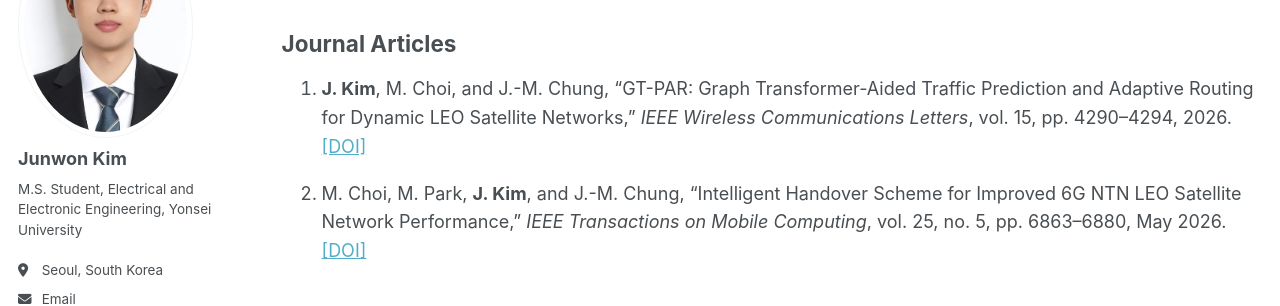
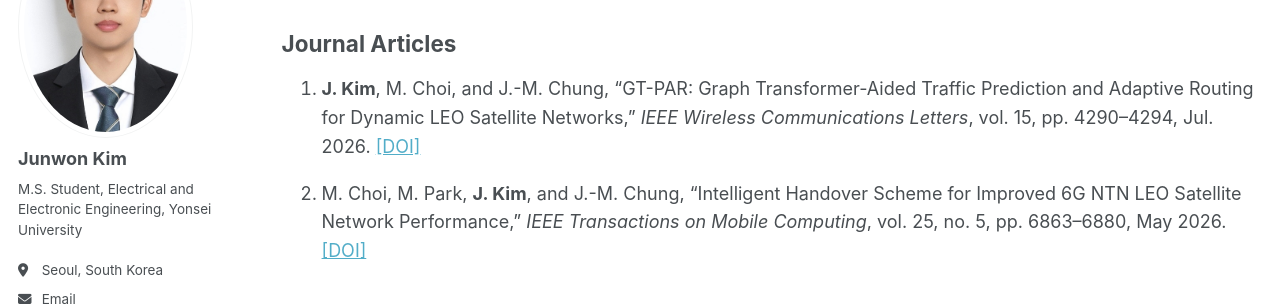
Before and after one commit to Junwon-Kim216/Junwon-Kim216.github.io, a Jekyll site: the page built from _pages/publications.html, in a window 1280 px wide. Shown: the part 185-491 px from the top of the page. Built offline with Jekyll 4.4.1, drawn with Linux system fonts in a browser that asks for light colours; a style sheet for code colours, icons or effects is not loaded.

Commit message:
Update publications.html

```diff
--- a/_pages/publications.html
+++ b/_pages/publications.html
@@ -11,7 +11,7 @@ author_profile: true
 
 <h2>Journal Articles</h2>
 <ol class="pub-list">
-  <li><strong>J. Kim</strong>, M. Choi, and J.-M. Chung, “GT-PAR: Graph Transformer-Aided Traffic Prediction and Adaptive Routing for Dynamic LEO Satellite Networks,” <em>IEEE Wireless Communications Letters</em>, vol. 15, pp. 4290–4294, 2026. <a href="https://doi.org/10.1109/LWC.2026.3717034">[DOI]</a></li>
+  <li><strong>J. Kim</strong>, M. Choi, and J.-M. Chung, “GT-PAR: Graph Transformer-Aided Traffic Prediction and Adaptive Routing for Dynamic LEO Satellite Networks,” <em>IEEE Wireless Communications Letters</em>, vol. 15, pp. 4290–4294, Jul. 2026. <a href="https://doi.org/10.1109/LWC.2026.3717034">[DOI]</a></li>
   <li>M. Choi, M. Park, <strong>J. Kim</strong>, and J.-M. Chung, “Intelligent Handover Scheme for Improved 6G NTN LEO Satellite Network Performance,” <em>IEEE Transactions on Mobile Computing</em>, vol. 25, no. 5, pp. 6863–6880, May 2026. <a href="https://doi.org/10.1109/TMC.2025.3642278">[DOI]</a></li>
 </ol>
 
```
